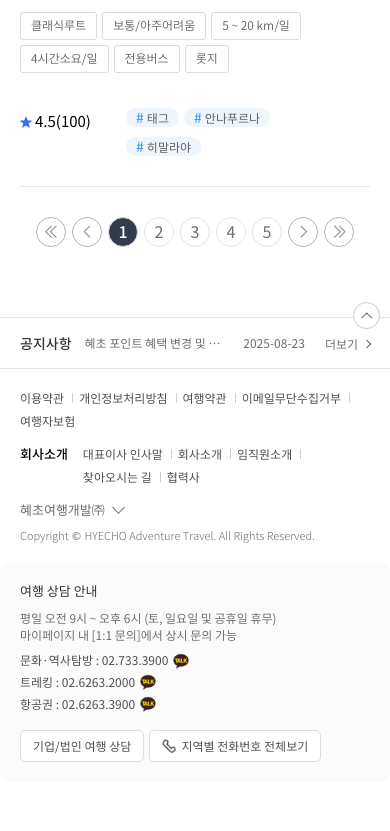
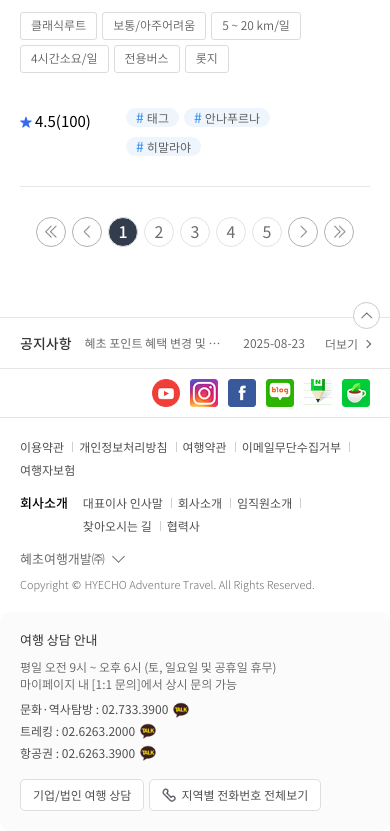
Before and after one commit to kik87827/travel_hyecho, a website: page src/list.html in a window 390 px wide. Shown: the part 2397-3228 px from the top of the page. Before the commit the page ends 3179 px from the top, so only its background shows below. Drawn offline with nearby package versions, Linux system fonts and the light colour scheme; files that its build step writes are made by us from their sources; files whose address does not match are found by name.

Commit message:
수정 2개 완료료

```diff
--- a/src/assets/css/_layout.scss
+++ b/src/assets/css/_layout.scss
@@ -215,7 +215,7 @@ input.input_search{flex:1;background:none;border:0;padding:0 20px;box-sizing: bo
 .mobile_total_layer.active{display:block;}
 
 
-.mobile_total_inner{position:fixed;top:10px;left:10px;width:calc(100% - 20px);height:calc(100% - 20px);display:flex;background: #fff;flex-direction: column;box-sizing: border-box;border:1px solid #b8b8b8;}
+.mobile_total_inner{position:fixed;top:0;left:0;width:100%;height:100%;display:flex;background: #fff;flex-direction: column;box-sizing: border-box;}
 .mb_total_top_row{flex:0 0 54px;background:#fff;position:relative;display:flex;align-items: center;justify-content: space-between;border-bottom:1px solid #e7e7e7;}
 .mb_total_quick_menu_row{flex:0;}
 .mb_total_content_row{flex:1;min-height:0;overflow-y:auto;}
@@ -502,13 +502,13 @@ input.input_search{flex:1;background:none;border:0;padding:0 20px;box-sizing: bo
     .header_mobile_group{display:block; }
     .inner_container{padding:0;}
     .footer_inform_row{
-        min-height:30px;padding:10px 20px;
+       padding:0;
         .inner_container{display:block;
-            .footer_sns_list{display:none;}
+           /*  .footer_sns_list{display:none;} */
         }
     }
-    .inform_cols.has_sns{display:none;}
-    .footer_linkage_field{max-width:100%;
+    /* .inform_cols.has_sns{display:none;} */
+    .footer_linkage_field{max-width:100%; min-height:30px;padding:10px 20px; border-bottom:1px solid #e5e5e5;
         .linkage_title{font-size:14px;}
         .btn_cols{margin-left:20px;}
     }
@@ -516,6 +516,10 @@ input.input_search{flex:1;background:none;border:0;padding:0 20px;box-sizing: bo
         &:after{top:6px;}
         .text_node{font-size:12px;line-height:1;}
     }
+
+    .footer_sns_thing{width:28px;height:28px;}
+
+    .footer_sns_list{gap:10px;padding:10px 20px;}
     .footer_main_row{
         padding:20px 0 0 0;
          .inner_container{flex-direction: column-reverse; gap:20px;
```
Also changed, not shown: dist/assets/css/style.css.
